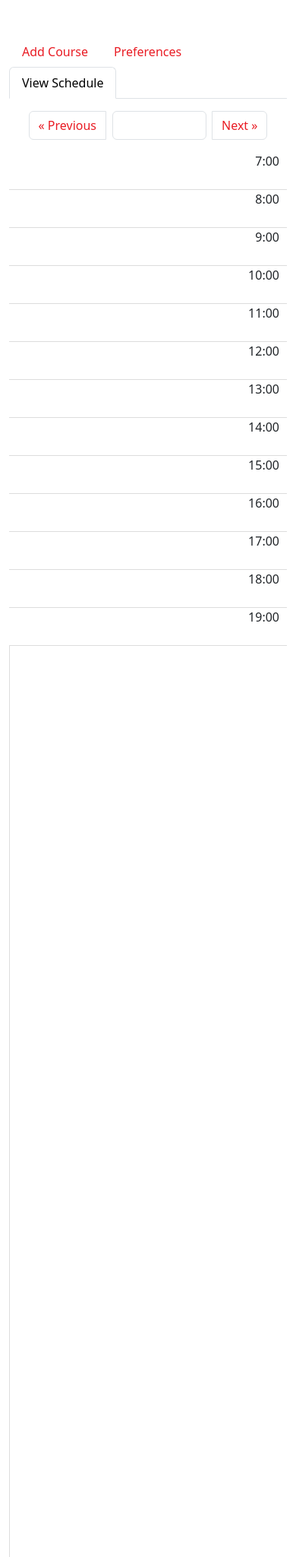
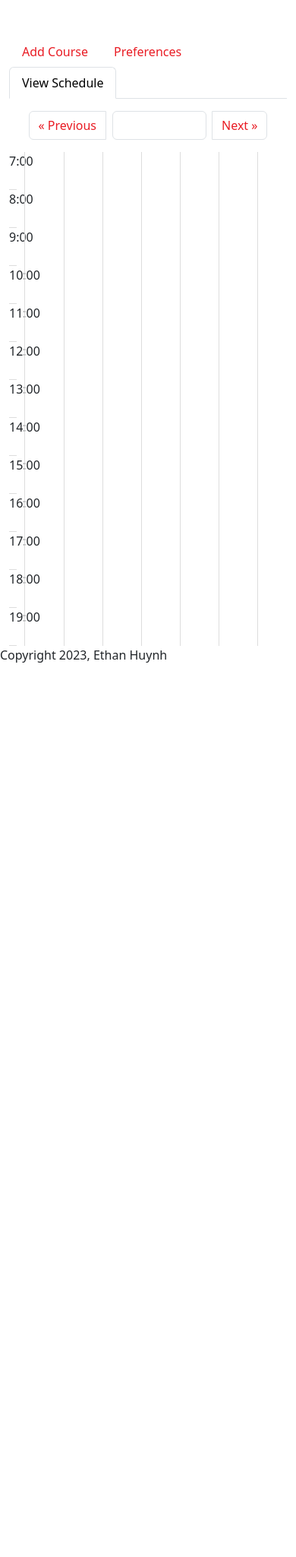
Before and after one commit to eggrollius/RavenPlanner, a Flask app: page / in a window 390 px wide, after a click on "View Schedule". Shown: the part 210-2259 px from the top of the page at 76% size. After the commit the page ends 1082 px from the top, so only its background shows below. Run offline with Flask 3, Linux system fonts and the light colour scheme; some libraries are stand-ins or nearby versions.

Commit message:
responsive schedule viewer

```diff
--- a/app/static/index.js
+++ b/app/static/index.js
@@ -78,6 +78,7 @@ function add_course(department, course_code) {
                         courseData[courseName]["sections"] = data["data"];
                         courseCodes.push(courseName);
                         generateCourseAccordion(courseName);
+
                         generateSchedules();
                         renderSchedule(currentScheduleIndex);
                     } else if(xhr.status == 400){
@@ -323,6 +324,8 @@ function clearSchedule() {
 }
 
 function generateSchedules() {
+    console.time("generateSchedules"); // Start timing
+
     for(const courseCode of courseCodes) {
         generateAllSections(courseCode);
     }
@@ -343,13 +346,13 @@ function generateSchedules() {
                 if(bufferSchedule.tryAddSection(section)) {
                     // If no conflict
                     newSchedules.push(bufferSchedule);
-                    console.log('no conflict found');
+                    //console.log('no conflict found');
                 } else {
                     // Conflict
-                    console.log(`Conflict found with: ${courseCode + section.parent.section} and this schedule:`);
-                    console.log(bufferSchedule);
+                    //console.log(`Conflict found with: ${courseCode + section.parent.section} and this schedule:`);
+                    //console.log(bufferSchedule);
                 }
-                console.log(newSchedules.length);
+                //console.log(newSchedules.length);
             }
         }
         if(newSchedules.length > 0) {
@@ -361,7 +364,8 @@ function generateSchedules() {
     }
 
     totalSchedules = schedules.length;
-    console.log(schedules)
+
+    console.timeEnd("generateSchedules"); // Stop timing and print the result
 }
 
 
@@ -383,7 +387,7 @@ function renderSchedule(scheduleIndex){
             const dayColumn = document.getElementById(day);
             // Create and add block for this class
             const classBlock = document.createElement('div');
-            classBlock.classList.add('class-block');
+            classBlock.classList.add('class-block', 'shadow-lg', 'rounded');
             classBlock.innerHTML = `${c.course_code + ' ' + c.section}<br>${meeting.time}`;
 
 
@@ -425,7 +429,7 @@ function generateAllSections(courseCode) {
         const section = courseSections[sectionName];
         if(section.children.length <= 0) {
             const newSection = new Section(section.parent);
-            sections[course.courseName].append(newSection);
+            sections[courseCode].push(newSection);
         } else {
             for(const child of section.children) {
                 const newSection = new Section(section.parent, child);
--- a/app/templates/index.html
+++ b/app/templates/index.html
@@ -3,6 +3,7 @@
 
 <head>
   <meta charset="UTF-8">
+  <meta name="viewport" content="width=device-width, initial-scale=1">
   <title>Raven Planner</title>
   <!--<link href="https://cdn.jsdelivr.net/npm/bootstrap@5.3.2/dist/css/bootstrap.min.css" rel="stylesheet" integrity="sha384-T3c6CoIi6uLrA9TneNEoa7RxnatzjcDSCmG1MXxSR1GAsXEV/Dwwykc2MPK8M2HN" crossorigin="anonymous">-->
   <link href='https://fonts.googleapis.com/css?family=Roboto Slab' rel='stylesheet'>
@@ -101,7 +102,7 @@
         <!-- Weekly Schedule -->
         <div class="row">
           <!-- Time Column (Left Sidebar) -->
-          <div class="col-md-1">
+          <div class="col-1">
             <div class="time-slot">7:00</div>
             <div class="time-slot">8:00</div>
             <div class="time-slot">9:00</div>
@@ -118,27 +119,13 @@
           </div>
 
           <!-- Day Columns -->
-          <div class="col-md">
-            <div class="day-column" id="Mon"></div>
-          </div>
-          <div class="col-md">
-            <div class="day-column" id="Tue"></div>
-          </div>
-          <div class="col-md">
-            <div class="day-column" id="Wed"></div>
-          </div>
-          <div class="col-md">
-            <div class="day-column" id="Thu"></div>
-          </div>
-          <div class="col-md">
-            <div class="day-column" id="Fri"></div>
-          </div>
-          <div class="col-md">
-            <div class="day-column" id="Sat"></div>
-          </div>
-          <div class="col-md">
-            <div class="day-column" id="Sun"></div>
-          </div>
+          <div class="col day-column" id="Mon"></div>
+          <div class="col day-column" id="Tue"></div>
+          <div class="col day-column" id="Wed"></div>
+          <div class="col day-column" id="Thu"></div>
+          <div class="col day-column" id="Fri"></div>
+          <div class="col day-column" id="Sat"></div>
+          <div class="col day-column" id="Sun"></div>
         </div>
 
       </div>
```
